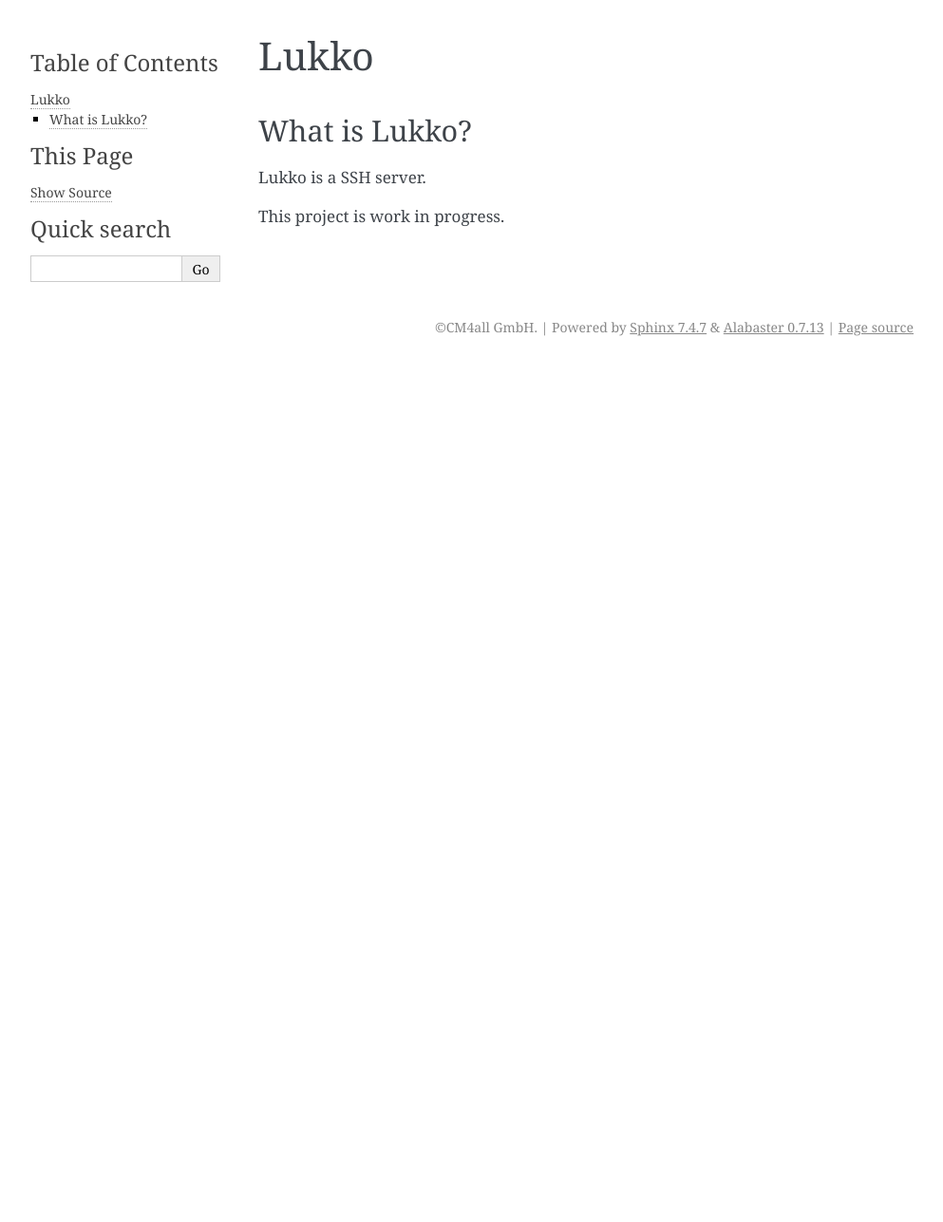
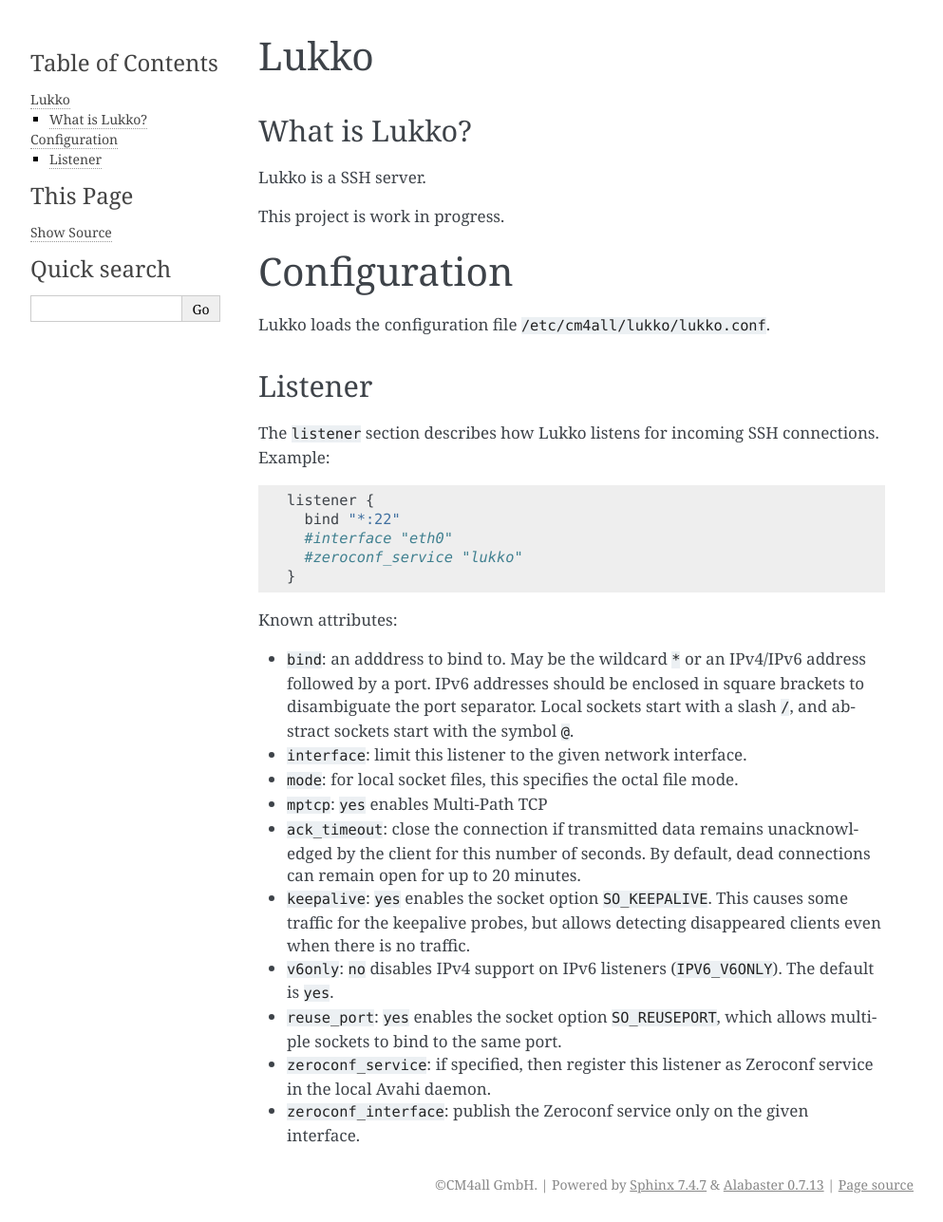
Before and after one commit to CM4all/lukko, a Sphinx documentation site: the page built from doc/index.rst, in a window 1280 px wide. Shown: the whole page at 95% size, without its empty margins (148-1141 px from the left). Built offline with Sphinx 7.4.7, drawn with Linux system fonts in a browser that asks for light colours; before the commit the page ends 900 px from its top, so only the background shows below that.

Commit message:
load a configuration file

```diff
--- a/doc/index.rst
+++ b/doc/index.rst
@@ -7,3 +7,58 @@
 Lukko is a SSH server.
 
 This project is work in progress.
+
+
+Configuration
+=============
+
+Lukko loads the configuration file
+:file:`/etc/cm4all/lukko/lukko.conf`.
+
+
+Listener
+--------
+
+The ``listener`` section describes how Lukko listens for incoming SSH
+connections.  Example::
+
+  listener {
+    bind "*:22"
+    #interface "eth0"
+    #zeroconf_service "lukko"
+  }
+
+Known attributes:
+
+- ``bind``: an adddress to bind to. May be the wildcard ``*`` or an
+  IPv4/IPv6 address followed by a port. IPv6 addresses should be
+  enclosed in square brackets to disambiguate the port
+  separator. Local sockets start with a slash :file:`/`, and abstract
+  sockets start with the symbol ``@``.
+
+- ``interface``: limit this listener to the given network interface.
+
+- ``mode``: for local socket files, this specifies the octal file
+  mode.
+
+- ``mptcp``: ``yes`` enables Multi-Path TCP
+
+- ``ack_timeout``: close the connection if transmitted data remains
+  unacknowledged by the client for this number of seconds. By default,
+  dead connections can remain open for up to 20 minutes.
+
+- ``keepalive``: ``yes`` enables the socket option ``SO_KEEPALIVE``.
+  This causes some traffic for the keepalive probes, but allows
+  detecting disappeared clients even when there is no traffic.
+
+- ``v6only``: ``no`` disables IPv4 support on IPv6 listeners
+  (``IPV6_V6ONLY``).  The default is ``yes``.
+
+- ``reuse_port``: ``yes`` enables the socket option ``SO_REUSEPORT``,
+  which allows multiple sockets to bind to the same port.
+
+- ``zeroconf_service``: if specified, then register this listener as
+  Zeroconf service in the local Avahi daemon.
+
+- ``zeroconf_interface``: publish the Zeroconf service only on the
+  given interface.
```
Also changed, not shown: 9 other files.
